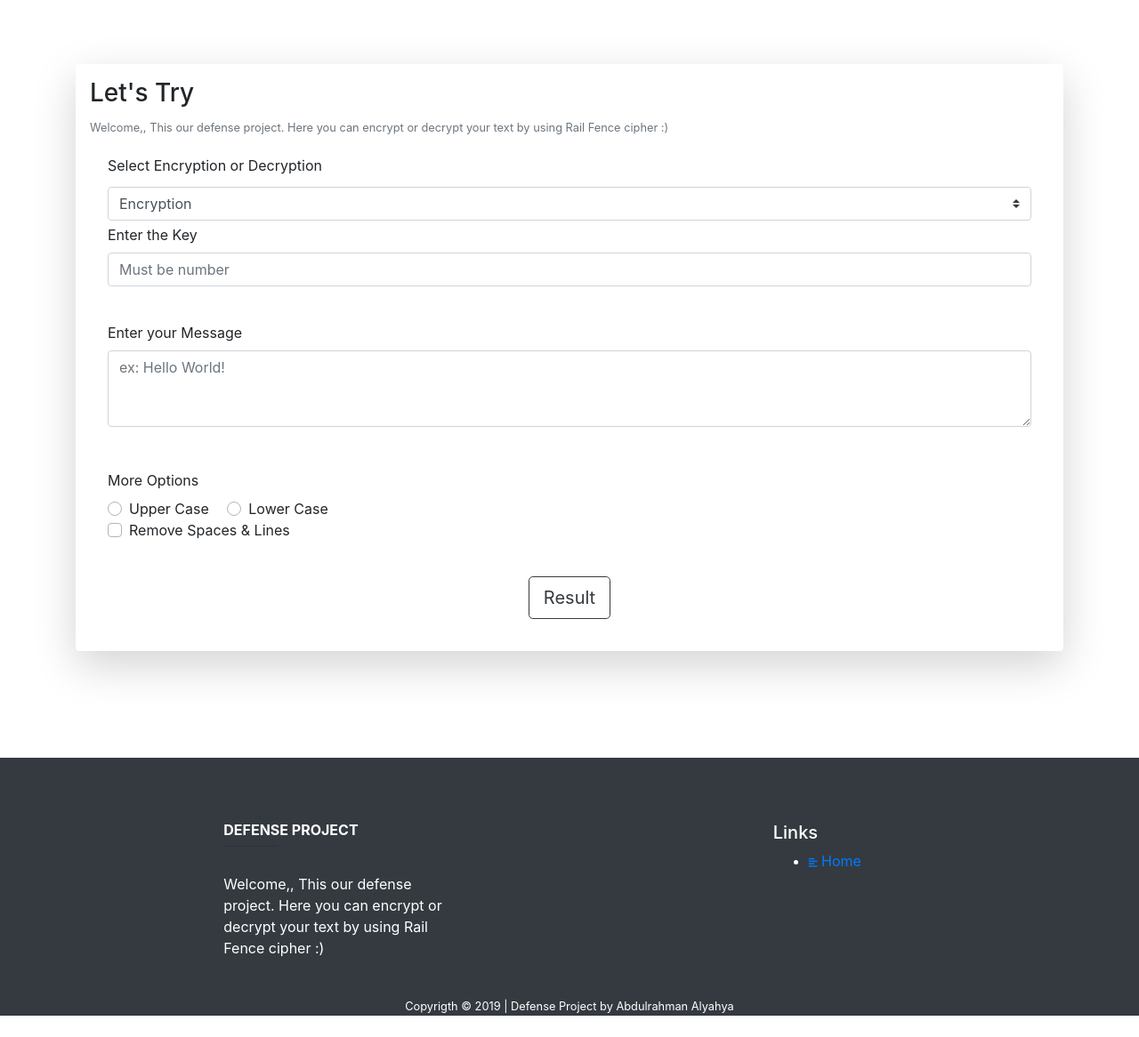
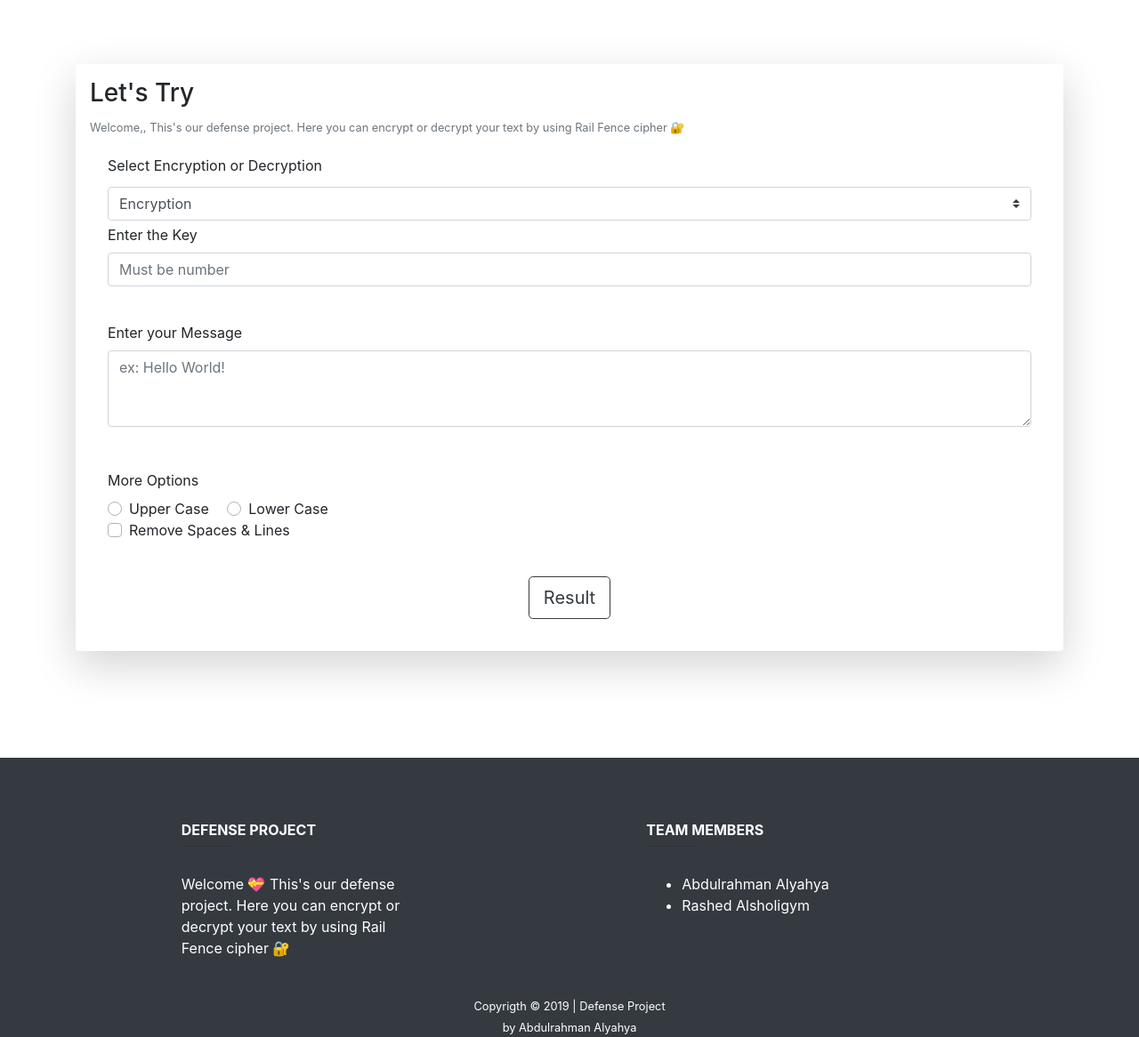
Before and after one commit to Alyahya-A/defense_project, a Django app: page / in a window 1280 px wide. Shown: the part 56-1222 px from the top of the page at 89% size. Before the commit the page ends 1198 px from the top, so only its background shows below. Run offline with Django 3.2, Linux system fonts and the light colour scheme; some libraries are stand-ins or nearby versions.

Commit message:
Update files

```diff
--- a/defense_app/templates/defense_app/base.html
+++ b/defense_app/templates/defense_app/base.html
@@ -51,22 +51,24 @@
                     <!-- Content -->
                     <h6 class="text-uppercase font-weight-bold">Defense Project</h6>
                     <hr class="deep-purple accent-2 mb-4 mt-0 d-inline-block mx-auto" style="width: 60px;">
-                    <p>Welcome,, This our defense project. Here you can encrypt or decrypt
-                        your text by using Rail Fence cipher :)</p>
+                    <p>Welcome 💝 This's our defense project. Here you can encrypt or decrypt
+                        your text by using Rail Fence cipher 🔐</p>
                 </div>
 
-                <div class="col-md-3 col-lg-2 col-xl-2 mx-auto mb-4">
-                    <h5>Links</h5>
+                <div class="col-md-3 col-lg-4 col-xl-4 mx-auto mb-4">
+                    <h6 class="text-uppercase font-weight-bold">Team Members</h6>
+                    <hr class="deep-purple accent-2 mb-4 mt-0 d-inline-block mx-auto" style="width: 60px;">
                     <ul class="nav-list">
-                        <li><a href=" "><i class="fas fa-align-left" style="font-size: 0.7em;"></i> Home</a></li>
-                        </li>
+                        <li>Abdulrahman Alyahya</li>
+                        <li>Rashed Alsholigym</li>
                     </ul>
                 </div>
             </div>
         </div>
 
         <center>
-            <small style="color: #ffffff">Copyrigth &copy; 2019 | Defense Project by Abdulrahman Alyahya</small>
+            <small style="color: #ffffff">Copyrigth &copy; 2019 | Defense Project</small><br>
+            <small style="color: #ffffff">by Abdulrahman Alyahya</small>
         </center>
 
     </footer>
--- a/defense_app/templates/defense_app/home.html
+++ b/defense_app/templates/defense_app/home.html
@@ -12,14 +12,21 @@
 
     {% block content %}
 
+    {% if selected_type is not None %}
+    <div class="alert alert-secondary" role="alert">
+        <a href="#result">Please see the result below 📋</a>
+    </div>
+    <div id="google"></div>
+    {% endif %}
+
     <div class="row ">
         <div class="col-12">
             <div class="shadow-lg p-3 mb-5 bg-white rounded">
                 <div class="card-header_1">
                     <h3 class="card-category">Let's Try</h3>
                     <p class="card-text">
-                        <small class="text-muted">Welcome,, This our defense project. Here you can encrypt or decrypt
-                            your text by using Rail Fence cipher :)
+                        <small class="text-muted">Welcome,, This's our defense project. Here you can encrypt or decrypt
+                            your text by using Rail Fence cipher 🔐
                         </small>
                     </p>
                 </div>
@@ -103,7 +110,7 @@
         <div class="col-12">
             <div class="shadow-lg p-3 mb-5 bg-white rounded">
                 <div class="card-header_1">
-                    <h3 class="card-category">{{selected_type|title}} Result</h3>
+                    <h3 class="card-category" id="result">{{selected_type|title}} Result</h3>
                     <p class="card-text">
                         <small class="text-muted">This's your result!
                         </small>
```
